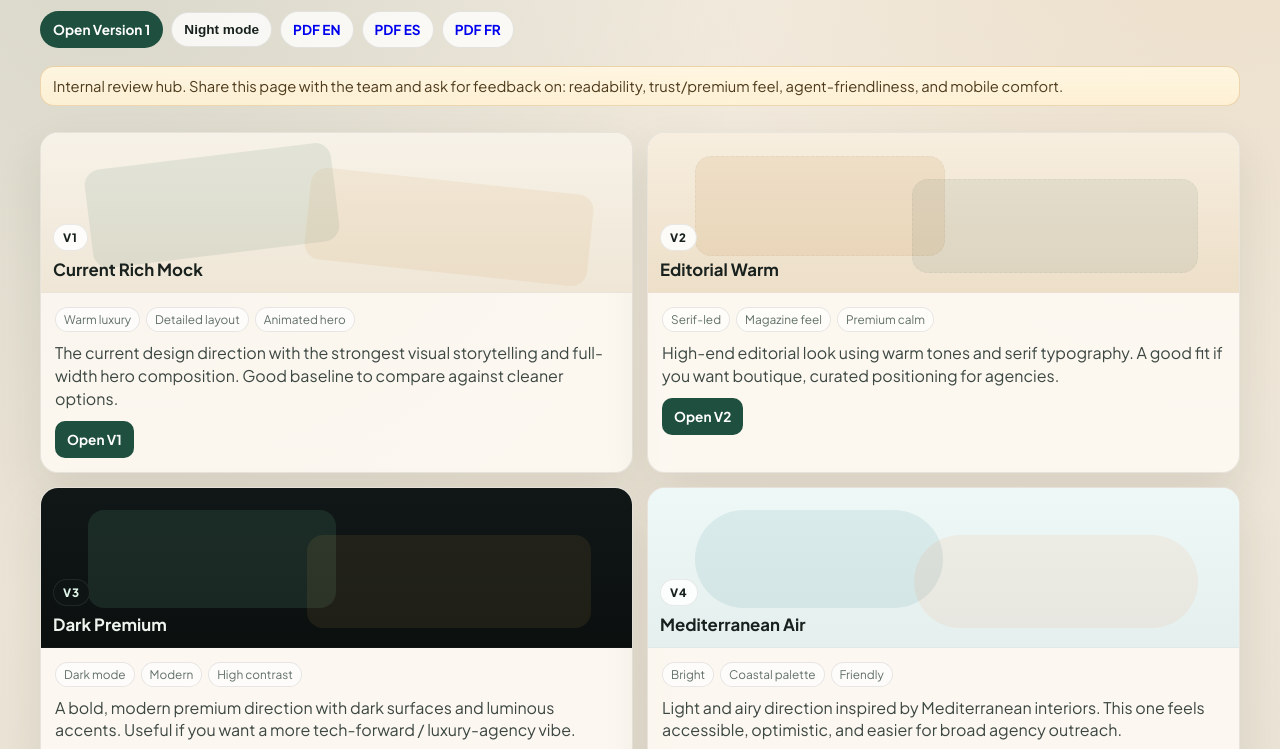
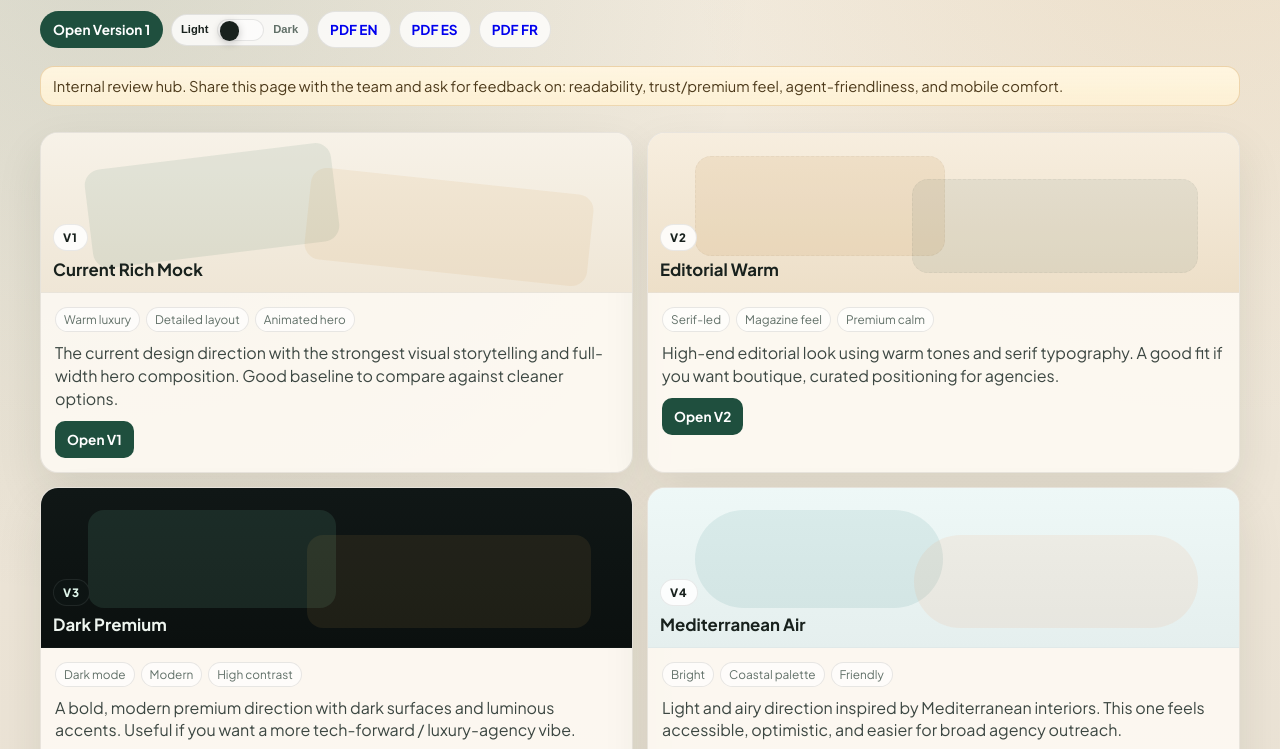
Before and after one commit to ec92009/Codex, a plain HTML site: page web/github.io/oleamediaco/index.html in a window 1280 px wide. Shown: the part 122-871 px from the top of the page. Drawn offline with nearby package versions, Linux system fonts and the light colour scheme.

Commit message:
oleamediaco: switch day/night control to labeled light-dark toggle

```diff
--- a/web/github.io/oleamediaco/index.html
+++ b/web/github.io/oleamediaco/index.html
@@ -79,14 +79,60 @@
     }
     .pill.primary { background: var(--brand); color: var(--on-brand); border-color: transparent; }
     .theme-toggle {
+      display: inline-flex;
+      align-items: center;
+      justify-content: center;
+      gap: .42rem;
       border: 1px solid var(--line);
       border-radius: 999px;
       background: rgba(255,255,255,.78);
       color: var(--ink);
-      padding: 9px 12px;
+      min-width: 6.4rem;
+      height: 1.95rem;
+      padding: .2rem .45rem;
+      cursor: pointer;
+    }
+    .theme-toggle:focus-visible {
+      outline: 2px solid var(--accent);
+      outline-offset: 2px;
+    }
+    .theme-toggle .toggle-track {
+      width: 2.95rem;
+      height: 100%;
+      border-radius: 999px;
+      border: 1px solid var(--line);
+      background: rgba(255,255,255,.55);
+      position: relative;
+    }
+    .theme-toggle .toggle-label {
+      font-size: .7rem;
       font-weight: 700;
-      font-size: .85rem;
-      cursor: pointer;
+      line-height: 1;
+      color: var(--muted);
+      min-width: 1.9rem;
+      text-align: center;
+    }
+    .theme-toggle .toggle-thumb {
+      position: absolute;
+      top: .12rem;
+      left: .15rem;
+      width: 1.2rem;
+      height: 1.2rem;
+      border-radius: 999px;
+      background: var(--ink);
+      box-shadow: 0 2px 8px rgba(0,0,0,.24);
+      transition: transform 180ms ease, background 180ms ease;
+    }
+    .theme-toggle[aria-pressed="true"] .toggle-track {
+      background: color-mix(in srgb, var(--accent) 72%, rgba(255,255,255,.55) 28%);
+    }
+    .theme-toggle[aria-pressed="true"] .toggle-thumb {
+      transform: translateX(1.28rem);
+      background: color-mix(in srgb, var(--on-brand) 35%, #ffffff 65%);
+    }
+    .theme-toggle[aria-pressed="true"] .toggle-label-dark,
+    .theme-toggle[aria-pressed="false"] .toggle-label-light {
+      color: var(--ink);
     }
     .notice {
       margin-top: 10px;
@@ -249,7 +295,7 @@
       <p class="subtitle">Five mock website directions for the same 4-stage offering. Each version keeps the multilingual switch (EN/ES/FR) so the team can evaluate both design and readability.</p>
       <div class="toolbar">
         <a class="pill primary" href="./v1/index.html">Open Version 1</a>
-        <button class="theme-toggle" type="button" data-theme-toggle aria-label="Toggle color theme">Night mode</button>
+        <button class="theme-toggle" type="button" data-theme-toggle aria-label="Toggle color theme">Theme</button>
         <a class="pill" href="./OleaMediaCo-Offer-EN.pdf" target="_blank" rel="noopener">PDF EN</a>
         <a class="pill" href="./OleaMediaCo-Oferta-ES.pdf" target="_blank" rel="noopener">PDF ES</a>
         <a class="pill" href="./OleaMediaCo-Offre-FR.pdf" target="_blank" rel="noopener">PDF FR</a>
--- a/web/github.io/oleamediaco/theme-toggle.js
+++ b/web/github.io/oleamediaco/theme-toggle.js
@@ -3,6 +3,14 @@
   var root = document.documentElement;
   var button = document.querySelector('[data-theme-toggle]');
   if (!button) return;
+
+  if (!button.dataset.toggleReady) {
+    button.innerHTML =
+      '<span class="toggle-label toggle-label-light">Light</span>' +
+      '<span class="toggle-track" aria-hidden="true"><span class="toggle-thumb"></span></span>' +
+      '<span class="toggle-label toggle-label-dark">Dark</span>';
+    button.dataset.toggleReady = 'true';
+  }
 
   function getPreferredTheme() {
     var saved = localStorage.getItem(STORAGE_KEY);
@@ -11,9 +19,10 @@
   }
 
   function applyTheme(theme) {
+    var isDark = theme === 'dark';
     root.setAttribute('data-theme', theme);
-    button.textContent = theme === 'dark' ? 'Day mode' : 'Night mode';
-    button.setAttribute('aria-label', theme === 'dark' ? 'Switch to day mode' : 'Switch to night mode');
+    button.setAttribute('aria-pressed', isDark ? 'true' : 'false');
+    button.setAttribute('aria-label', 'Toggle day/night mode');
   }
 
   var currentTheme = getPreferredTheme();
--- a/web/github.io/oleamediaco/v1/styles.css
+++ b/web/github.io/oleamediaco/v1/styles.css
@@ -115,11 +115,64 @@ html[data-theme="dark"] .lang-switch {
 }
 
 .theme-toggle {
+  display: inline-flex;
+  align-items: center;
+  justify-content: center;
+  gap: 0.42rem;
   color: var(--ink);
-  padding: 8px 12px;
+  min-width: 6.4rem;
+  height: 1.95rem;
+  padding: 0.2rem 0.45rem;
+  cursor: pointer;
+}
+
+.theme-toggle:focus-visible {
+  outline: 2px solid var(--brand-2);
+  outline-offset: 2px;
+}
+
+.theme-toggle .toggle-track {
+  width: 2.95rem;
+  height: 100%;
+  border-radius: 999px;
+  border: 1px solid var(--line);
+  background: var(--surface-2);
+  position: relative;
+}
+
+.theme-toggle .toggle-label {
+  font-size: 0.7rem;
   font-weight: 700;
-  font-size: 0.82rem;
-  cursor: pointer;
+  line-height: 1;
+  color: var(--muted);
+  min-width: 1.9rem;
+  text-align: center;
+}
+
+.theme-toggle .toggle-thumb {
+  position: absolute;
+  top: 0.12rem;
+  left: 0.15rem;
+  width: 1.2rem;
+  height: 1.2rem;
+  border-radius: 999px;
+  background: var(--ink);
+  box-shadow: 0 2px 8px rgba(0, 0, 0, 0.24);
+  transition: transform 180ms ease, background 180ms ease;
+}
+
+.theme-toggle[aria-pressed="true"] .toggle-track {
+  background: color-mix(in srgb, var(--brand-2) 72%, var(--surface-2) 28%);
+}
+
+.theme-toggle[aria-pressed="true"] .toggle-thumb {
+  transform: translateX(1.28rem);
+  background: color-mix(in srgb, var(--on-brand) 35%, #ffffff 65%);
+}
+
+.theme-toggle[aria-pressed="true"] .toggle-label-dark,
+.theme-toggle[aria-pressed="false"] .toggle-label-light {
+  color: var(--ink);
 }
 
 .lang-switch {
--- a/web/github.io/oleamediaco/variants-base.css
+++ b/web/github.io/oleamediaco/variants-base.css
@@ -101,14 +101,67 @@ a { color: inherit; }
 }
 
 .theme-toggle {
+  display: inline-flex;
+  align-items: center;
+  justify-content: center;
+  gap: 0.42rem;
   border: 1px solid var(--line);
   background: var(--surface);
   border-radius: 999px;
-  padding: 8px 12px;
-  font-weight: 700;
-  font-size: 0.8rem;
+  min-width: 6.4rem;
+  height: 1.95rem;
+  padding: 0.2rem 0.45rem;
   color: var(--ink);
   cursor: pointer;
+}
+
+.theme-toggle:focus-visible {
+  outline: 2px solid var(--accent);
+  outline-offset: 2px;
+}
+
+.theme-toggle .toggle-track {
+  width: 2.95rem;
+  height: 100%;
+  border-radius: 999px;
+  border: 1px solid var(--line);
+  background: var(--surface-2);
+  position: relative;
+}
+
+.theme-toggle .toggle-label {
+  font-size: 0.7rem;
+  font-weight: 700;
+  line-height: 1;
+  color: var(--muted);
+  min-width: 1.9rem;
+  text-align: center;
+}
+
+.theme-toggle .toggle-thumb {
+  position: absolute;
+  top: 0.12rem;
+  left: 0.15rem;
+  width: 1.2rem;
+  height: 1.2rem;
+  border-radius: 999px;
+  background: var(--ink);
+  box-shadow: 0 2px 8px rgba(0, 0, 0, 0.24);
+  transition: transform 180ms ease, background 180ms ease;
+}
+
+.theme-toggle[aria-pressed="true"] .toggle-track {
+  background: color-mix(in srgb, var(--accent) 72%, var(--surface-2) 28%);
+}
+
+.theme-toggle[aria-pressed="true"] .toggle-thumb {
+  transform: translateX(1.28rem);
+  background: color-mix(in srgb, var(--on-brand) 35%, #ffffff 65%);
+}
+
+.theme-toggle[aria-pressed="true"] .toggle-label-dark,
+.theme-toggle[aria-pressed="false"] .toggle-label-light {
+  color: var(--ink);
 }
 
 .lang-switch {
```
Also changed, not shown: web/github.io/oleamediaco/v1/index.html (+1 -1 lines), web/github.io/oleamediaco/v2/index.html (+1 -1 lines), web/github.io/oleamediaco/v3/index.html (+1 -1 lines), web/github.io/oleamediaco/v4/index.html (+1 -1 lines), web/github.io/oleamediaco/v5/index.html (+1 -1 lines).
